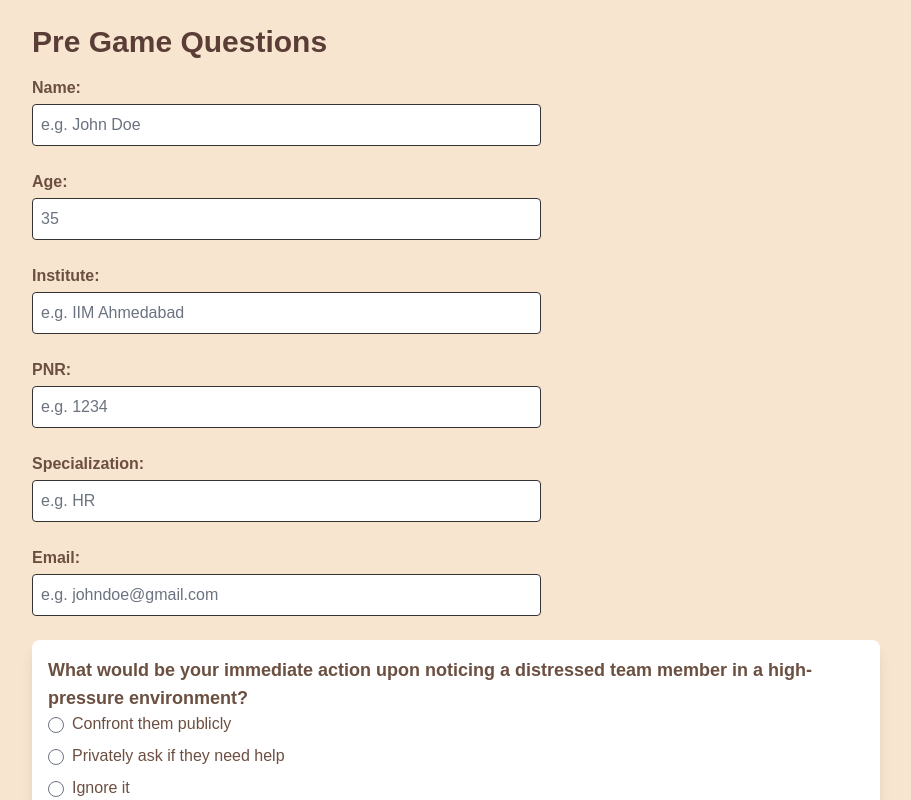
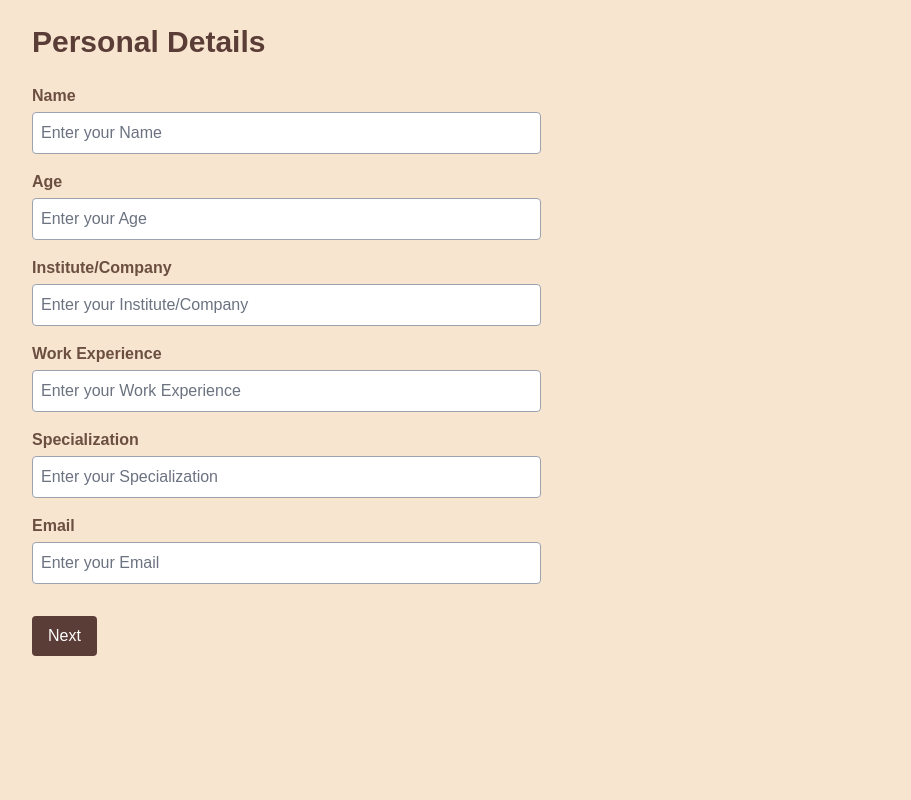
Before and after one commit to Audhip-chowdhury/mental_health_training, a React (Vite) app: page /preform in a window 1280 px wide. Shown: the top 800 px of the page, without its empty margins (184-1095 px from the left). Built offline with nearby package versions, Linux system fonts and the light colour scheme.

Commit message:
UI changes added

```diff
--- a/src/App.jsx
+++ b/src/App.jsx
@@ -8,13 +8,15 @@ import FeedbackForm from "./components/FeedbackForm";
 import FinishScreen from "./components/FinishScreen";
 import PreForm from "./components/PreForm";
 import PostForm from "./components/PostForm";
+import TitlePage from "./components/TitlePage";
 
 function App() {
   return (
-    <div className="text-textColor bg-[#f8e5d0]">
+    <div className="bg-[#f8e5d0] text-textColor">
       <BrowserRouter>
         <Routes>
-        <Route path="/preform" element={<PreForm />}></Route>
+          <Route path="/title" element={<TitlePage />}></Route>
+          <Route path="/preform" element={<PreForm />}></Route>
           <Route path="/home" element={<HomeAvatars />}>
             {" "}
           </Route>
--- a/src/components/PreForm.jsx
+++ b/src/components/PreForm.jsx
@@ -5,71 +5,75 @@ import { getDatabase, ref, push } from "firebase/database";
 import { useQuiz } from "../context/QuizContext";
 import { useNavigate } from "react-router-dom";
 
-
-
-
 const questions = [
   {
-    question: "What would be your immediate action upon noticing a distressed team member in a high-pressure environment?",
+    question:
+      "What would be your immediate action upon noticing a distressed team member in a high-pressure environment?",
     options: [
       "Confront them publicly",
       "Privately ask if they need help",
       "Ignore it",
-      "Report it to a senior"
+      "Report it to a senior",
     ],
-    corrAns: 1
+    corrAns: 1,
   },
   {
-    question: "What are three behavioral signs that may indicate a colleague is in emotional distress?",
+    question:
+      "What are three behavioral signs that may indicate a colleague is in emotional distress?",
     options: [
       "Withdrawal from group activities, Sudden decline in performance, Visible signs of stress ",
       "Missing deadlines, attending meetings, enthusiastic",
-      "Fidgeting, irritability, proactive."
+      "Fidgeting, irritability, proactive.",
     ],
-    corrAns: 0
+    corrAns: 0,
   },
   {
-    question: "What is the first step you would take if you suspect someone is facing a personal or emotional crisis in the workplace?",
+    question:
+      "What is the first step you would take if you suspect someone is facing a personal or emotional crisis in the workplace?",
     options: [
       "Approach the person privately and express concern in a non-judgmental way.",
       "Listen actively without interrupting or offering immediate solutions.",
-      "Avoid making assumptions or pressuring the person to talk."
+      "Avoid making assumptions or pressuring the person to talk.",
     ],
-    corrAns: 1
+    corrAns: 1,
   },
   {
-    question: "How would you address bystanders in a workplace crisis to ensure they contribute positively instead of worsening the situation?",
+    question:
+      "How would you address bystanders in a workplace crisis to ensure they contribute positively instead of worsening the situation?",
     options: [
       "Ignore their presence",
       "Ask them to leave",
       "Involve them in a supportive",
-      "Let them decide what to do"
+      "Let them decide what to do",
     ],
-    corrAns: 2
+    corrAns: 2,
   },
   {
-    question: "What workplace policies or guidelines can assist in responding to a mental health crisis?",
+    question:
+      "What workplace policies or guidelines can assist in responding to a mental health crisis?",
     options: [
       "Familiarity with Employee Assistance Programs (EAPs).",
       "Knowledge of mental health leave policies or accommodations.",
-      "Awareness of workplace harassment or grievance procedures that might indirectly affect mental health."
+      "Awareness of workplace harassment or grievance procedures that might indirectly affect mental health.",
     ],
-    corrAns: 0
+    corrAns: 0,
   },
   {
-    question: "Which among the following is the best technique among the MHFA when coping anxiety at workplace?",
+    question:
+      "Which among the following is the best technique among the MHFA when coping anxiety at workplace?",
     options: [
       "5-4-3-2-1 technique",
       "Drink water",
       "Give Ventilation",
-      "Panic yourself and let others handle it."
+      "Panic yourself and let others handle it.",
     ],
-    corrAns: 0
-  }
+    corrAns: 0,
+  },
 ];
 
 const MCQPage = () => {
   const { username, setUsername, userkey, setuserkey } = useQuiz();
+  const navigate = useNavigate();
 
   const [formData, setFormData] = useState({
     name: "",
@@ -77,188 +81,143 @@ const MCQPage = () => {
     institute: "",
     rollNumber: "",
     specialization: "",
-    email:""
+    email: "",
   });
+
+  const [step, setStep] = useState(1); // 1 = Personal Info, 2 = Quiz
   const [selectedAnswers, setSelectedAnswers] = useState({});
   const [corrAnswers, setcorrAnswers] = useState({});
 
-  const [submitted, setSubmitted] = useState(false);
-  const navigate = useNavigate();
+  const handleInputChange = (e) => {
+    const { name, value } = e.target;
+    setFormData((prev) => ({ ...prev, [name]: value }));
+  };
 
-  const handleChange = (questionIndex, answerIndex , answer) => {
-    console.log(questionIndex , answerIndex)
+  const handleNext = () => {
+    const { name, age, institute, rollNumber, specialization } = formData;
+    if (!name || !age || !institute || !rollNumber || !specialization) {
+      toast.error("Please fill in all personal information fields.");
+      return;
+    }
+    setUsername(name);
+    setStep(2);
+  };
 
+  const handleChange = (questionIndex, answerIndex, answer) => {
     setSelectedAnswers((prev) => ({ ...prev, [questionIndex]: answer }));
     setcorrAnswers((prev) => ({
       ...prev,
       [questionIndex]: answerIndex === questions[questionIndex].corrAns ? 1 : 0,
     }));
-    console.log( answerIndex === questions[questionIndex].corrAns ? 1 : 0)
   };
 
-  const handleSubmit =async () => {
-    // Validate personal information and answers
-    if (
-      !formData.name ||
-      !formData.age ||
-      !formData.institute ||
-      !formData.rollNumber ||
-      !formData.specialization
-    ) {
-      toast.error("Please fill in all personal information fields.");
-      return;
-    }
-
+  const handleSubmit = async () => {
     if (Object.keys(selectedAnswers).length < questions.length) {
       toast.error("Please answer all the questions.");
       return;
     }
 
-    setSubmitted(true);
     try {
-        const database = getDatabase(); // Initialize the database
-
-        const usersRef = ref(database, "users"); // Reference to "users" node
+      const database = getDatabase();
+      const usersRef = ref(database, "users");
       const newUserRef = await push(usersRef, {
         Name: formData.name,
         Age: formData.age,
         Institute: formData.institute,
         PNR: formData.rollNumber,
         Specialization: formData.specialization,
+        Email: formData.email,
         PreForm_Answers: corrAnswers,
       });
 
-
       setuserkey(newUserRef.key);
-        setUsername(formData.name)
-        console.log("Data stored with key: ", newUserRef.key); // Log the unique key
-      } catch (e) {
-        toast.error("Error writing to database: ", e);
-        console.error("Error writing to database: ", e);
+      navigate("/disclaimer");
+    } catch (error) {
+      toast.error("Error writing to database.");
+      console.error(error);
     }
-      navigate("/disclaimer")
-    console.log("Form Data:", formData);
-    console.log("Selected Answers:", selectedAnswers);
-  };
-
-  const handleInputChange = (e) => {
-    const { name, value } = e.target;
-    setFormData((prevData) => ({ ...prevData, [name]: value }));
-  };
-
-
-  const getResult = (index) => {
-    return selectedAnswers[index] === questions[index].answer ? "Correct" : "Incorrect";
   };
 
   return (
-    <div className="max-w-4xl mx-auto p-6 bg-[#f8e5d0] " >
-      <h1 className="text-3xl font-semibold text-[#5A3D36] mb-4">Pre Game Questions</h1>
+    <div className="mx-auto min-h-screen max-w-4xl bg-[#f8e5d0] p-6">
+      <h1 className="mb-6 text-3xl font-semibold text-[#5A3D36]">
+        {step === 1 ? "Personal Details" : "Pre Game Questions"}
+      </h1>
 
-      <div className="mb-6">
-        <label className="block text-[#6B4F41] font-bold">Name:</label>
+      {/* Step 1: Personal Info */}
+      {step === 1 && (
+        <div>
+          {[
+            { key: "name", label: "Name" },
+            { key: "age", label: "Age", type: "number" },
+            { key: "institute", label: "Institute/Company" },
+            { key: "rollNumber", label: "Work Experience" },
+            { key: "specialization", label: "Specialization" },
+            { key: "email", label: "Email", type: "email" },
+          ].map(({ key, label, type }) => (
+            <div key={key} className="mb-4">
+              <label className="mb-1 block font-bold text-[#6B4F41]">
+                {label}
+              </label>
               <input
-          type="text"
-          name="name"
-          value={formData.name}
+                type={type || "text"}
+                name={key}
+                value={formData[key]}
                 onChange={handleInputChange}
-          placeholder="e.g. John Doe"
-          className="mt-1 p-2 border border-[#333333] rounded  w-full lg:w-[60%] text-gray-600"
+                className="w-full rounded border border-gray-400 p-2 text-gray-700 lg:w-[60%]"
+                placeholder={`Enter your ${label}`}
               />
             </div>
+          ))}
 
-      <div className="mb-6">
-        <label className="block text-[#6B4F41] font-bold">Age:</label>
-        <input
-          type="number"
-          name="age"
-          value={formData.age}
-          onChange={handleInputChange}
-          placeholder="35 "
-          className="mt-1 p-2 border border-[#333333] rounded w-full lg:w-[60%] text-gray-600"
-        />
+          <button
+            onClick={handleNext}
+            className="mt-4 rounded bg-[#5A3D36] px-4 py-2 text-white transition duration-200 hover:bg-[#9a6a5d]"
+          >
+            Next
+          </button>
         </div>
+      )}
 
-      <div className="mb-6">
-        <label className="block text-[#6B4F41] font-bold">Institute:</label>
-        <input
-          type="text"
-          name="institute"
-          value={formData.institute}
-          onChange={handleInputChange}
-          placeholder="e.g. IIM Ahmedabad"
-          className="mt-1 p-2 border border-[#333333] rounded w-full lg:w-[60%] text-gray-600"
-        />
-      </div>
-
-      <div className="mb-6">
-        <label className="block text-[#6B4F41] font-bold">PNR:</label>
-        <input
-          type="text"
-          name="rollNumber"
-          value={formData.rollNumber}
-          onChange={handleInputChange}
-          placeholder="e.g. 1234"
-          className="mt-1 p-2 border border-[#333333] rounded w-full lg:w-[60%] text-gray-600"
-        />
-      </div>
-
-      <div className="mb-6">
-        <label className="block text-[#6B4F41] font-bold">Specialization:</label>
-        <input
-          type="text"
-          name="specialization"
-          value={formData.specialization}
-          onChange={handleInputChange}
-          placeholder="e.g. HR"
-          className="mt-1 p-2 border border-[#333333] rounded w-full lg:w-[60%] text-gray-600"
-        />
-      </div>
-      <div className="mb-6">
-        <label className="block text-[#6B4F41] font-bold">Email:</label>
-        <input
-          type="text"
-          name="email"
-          value={formData.email}
-          onChange={handleInputChange}
-          placeholder="e.g. johndoe@gmail.com"
-          className="mt-1 p-2 border border-[#333333] rounded  w-full lg:w-[60%] text-gray-600"
-        />
-      </div>
-
+      {/* Step 2: MCQs */}
+      {step === 2 && (
         <form>
           {questions.map((question, index) => (
-          <div key={index} className="mb-6 bg-white p-4 rounded-lg shadow-lg">
-            <p className="font-semibold text-[#6B4F41] text-lg">{question.question}</p>
-            <div className="space-y-2">
+            <div key={index} className="mb-6 rounded-lg bg-white p-4 shadow">
+              <p className="text-lg font-semibold text-[#6B4F41]">
+                {question.question}
+              </p>
+              <div className="mt-2 space-y-2">
                 {question.options.map((option, optionIndex) => (
                   <label
                     key={optionIndex}
-                  className="block text-[#6B4F41] hover:text-[#9a6a5d] cursor-pointer"
+                    className="block cursor-pointer text-[#6B4F41]"
                   >
                     <input
                       type="radio"
                       name={`question-${index}`}
                       value={option}
                       checked={selectedAnswers[index] === option}
-                    onChange={() => handleChange(index, optionIndex , option)}
-                    className="mr-2 text-[#333333]"
+                      onChange={() => handleChange(index, optionIndex, option)}
+                      className="mr-2"
                     />
                     {option}
                   </label>
                 ))}
               </div>
-
             </div>
           ))}
+
           <button
             type="button"
             onClick={handleSubmit}
-          className="bg-[#5A3D36] text-white px-4 py-2 rounded hover:bg-[#9a6a5d] transition duration-200"
+            className="rounded bg-[#5A3D36] px-4 py-2 text-white transition duration-200 hover:bg-[#9a6a5d]"
           >
             Submit
           </button>
         </form>
+      )}
+
       <ToastContainer />
     </div>
   );
--- /dev/null
+++ b/src/components/TitlePage.jsx
@@ -0,0 +1,26 @@
+import React from "react";
+import { useNavigate } from "react-router-dom";
+
+const TitlePage = () => {
+  const navigate = useNavigate();
+  return (
+    <div class="flex min-h-screen flex-col items-center justify-center">
+      {" "}
+      <div
+        className={` rounded-3xl bg-hover bg-opacity-70 p-4 text-center text-xl font-bold text-white shadow-md  lg:p-12 lg:text-[100px]`}
+      >
+        WORKPLACE &nbsp;WATCH
+      </div>
+      <button
+        onClick={() => {
+          navigate("/preform");
+        }}
+        className="ml-4 mt-6 rounded-md bg-head px-4 py-2 text-white transition duration-300 hover:bg-hover lg:text-lg"
+      >
+        Let's Play !
+      </button>
+    </div>
+  );
+};
+
+export default TitlePage;
```
Also changed, not shown: src/components/PostForm.jsx (+50 -52 lines). Lines whose indentation alone changed are shown as unchanged.
